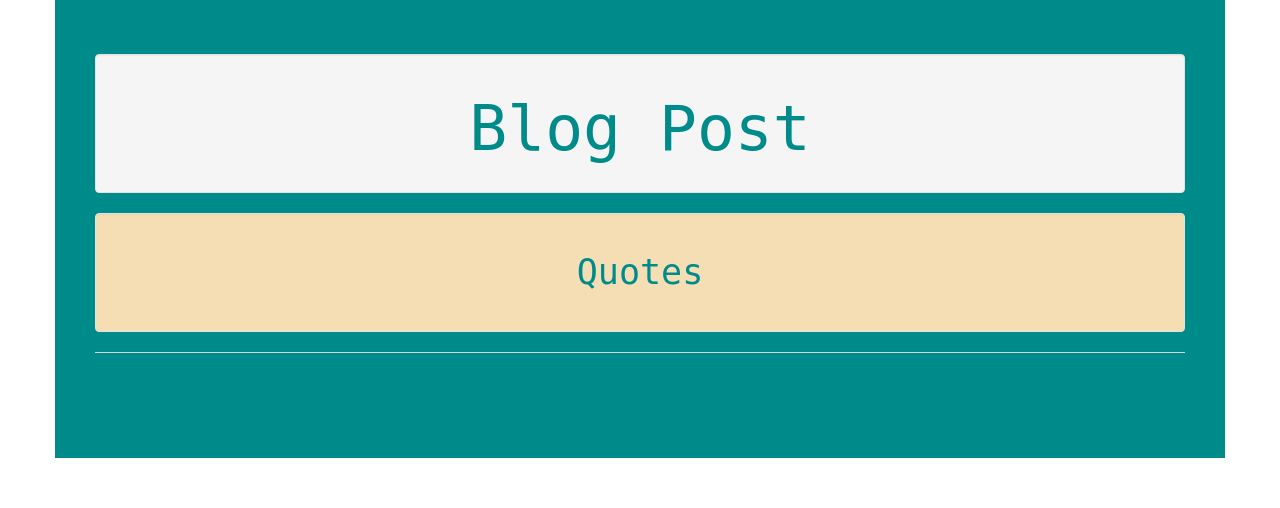
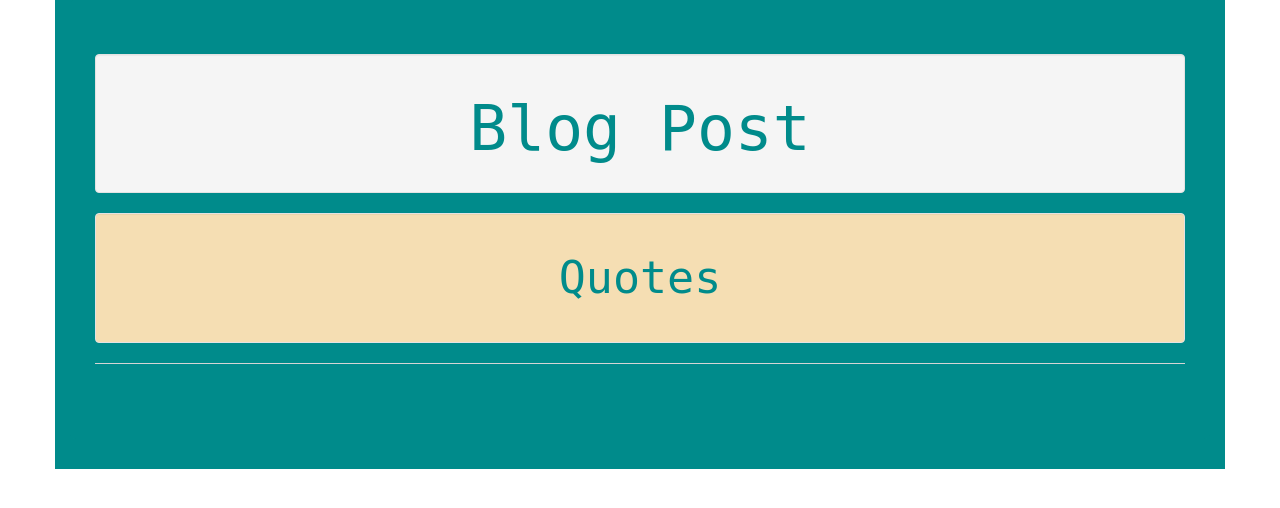
Before and after one commit to Naimar1/OMAS, a Flask app: template app/templates/index.html in a window 1280 px wide. Shown: the part 177-685 px from the top of the page. Run offline with Flask 2, Linux system fonts and the light colour scheme; the template is opened without the code that fills it, so the values that code supplies are empty; some libraries are stand-ins or nearby versions.

Commit message:
Change size of heading

```diff
--- a/app/templates/index.html
+++ b/app/templates/index.html
@@ -33,7 +33,7 @@
             </div>
 
             <div class="well" style="background-color:wheat">
-                <h1 style="text-align:center; color : darkcyan; font-family: monospace; font-size: 35px;">Quotes</h1>
+                <h1 style="text-align:center; color : darkcyan; font-family: monospace; font-size: 45px;">Quotes</h1>
                 <h1>{{ quote.id }}</h1>
                 <h2>{{ quote.quote }}</h2>
                 <h3>{{ quote.author}}</h3>
```
